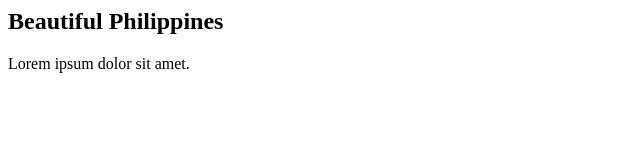
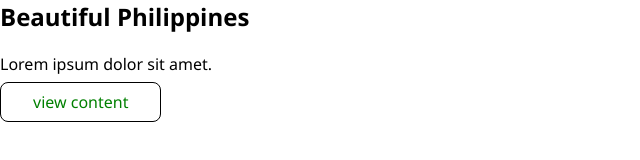
Before and after one commit to xyper129/flexbox-prtc, a plain HTML site: page index.html in a window 1280 px wide. Shown: the whole page, without its empty margins (0-640 px from the left). Drawn offline with Linux system fonts and the light colour scheme.

Commit message:
starting on styling the header

```diff
--- a/index.html
+++ b/index.html
@@ -3,14 +3,18 @@
     <meta charset="UTF-8">
     <meta http-equiv="X-UA-Compatible" content="IE=edge">
     <meta name="viewport" content="width=device-width, initial-scale=1.0">
+    <link rel="stylesheet" href="style.css">
     <title>Beautiful Philippines</title>
 </head>
 <body>
     <section id="header">
-        <header>
-            <h1>Beautiful Philippines</h1>
-                <p>Lorem ipsum dolor sit amet.</p>
-        </header>
+        <div class="header">
+            <header>
+                <h1>Beautiful Philippines</h1>
+                    <p>Lorem ipsum dolor sit amet.</p>
+                    <a href="#" class="btn">view content</a>
+            </header>
+        </div>
     </section>
 </body>
 </html>
--- /dev/null
+++ b/style.css
@@ -0,0 +1,18 @@
+body{
+    margin: 0;
+    padding: 0;
+    box-sizing: border-box;
+    font-family: 'Segoe UI', Tahoma, Geneva, Verdana, sans-serif;
+}
+
+.btn{
+    border: 1px solid black;
+    border-radius: 8px;
+    padding: 8 32px;
+    text-align: center;
+    background-color: rgba(255,  255, 255, 0.75);
+}
+.header a{
+    text-decoration: none;
+    color: green;
+}
```
